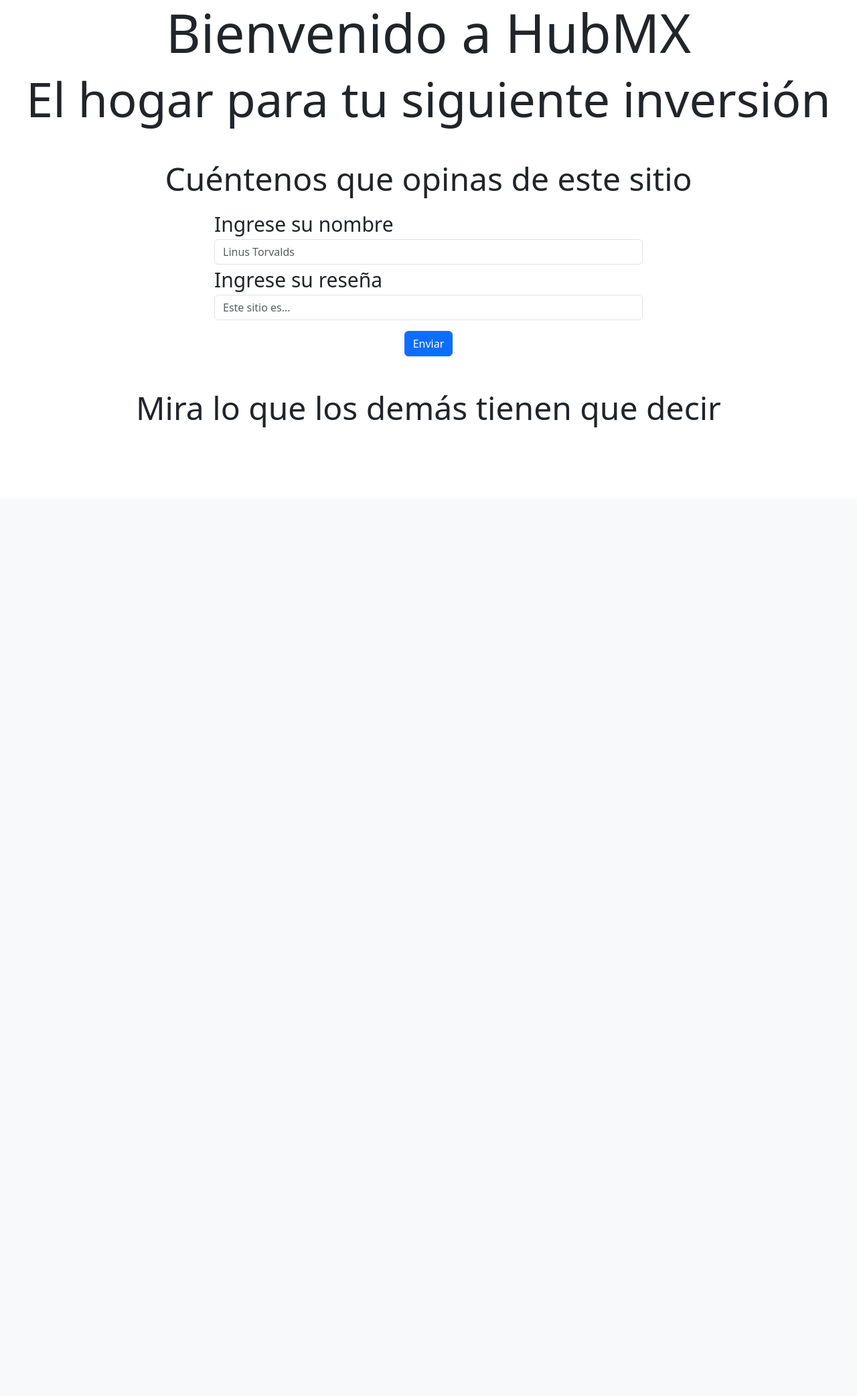
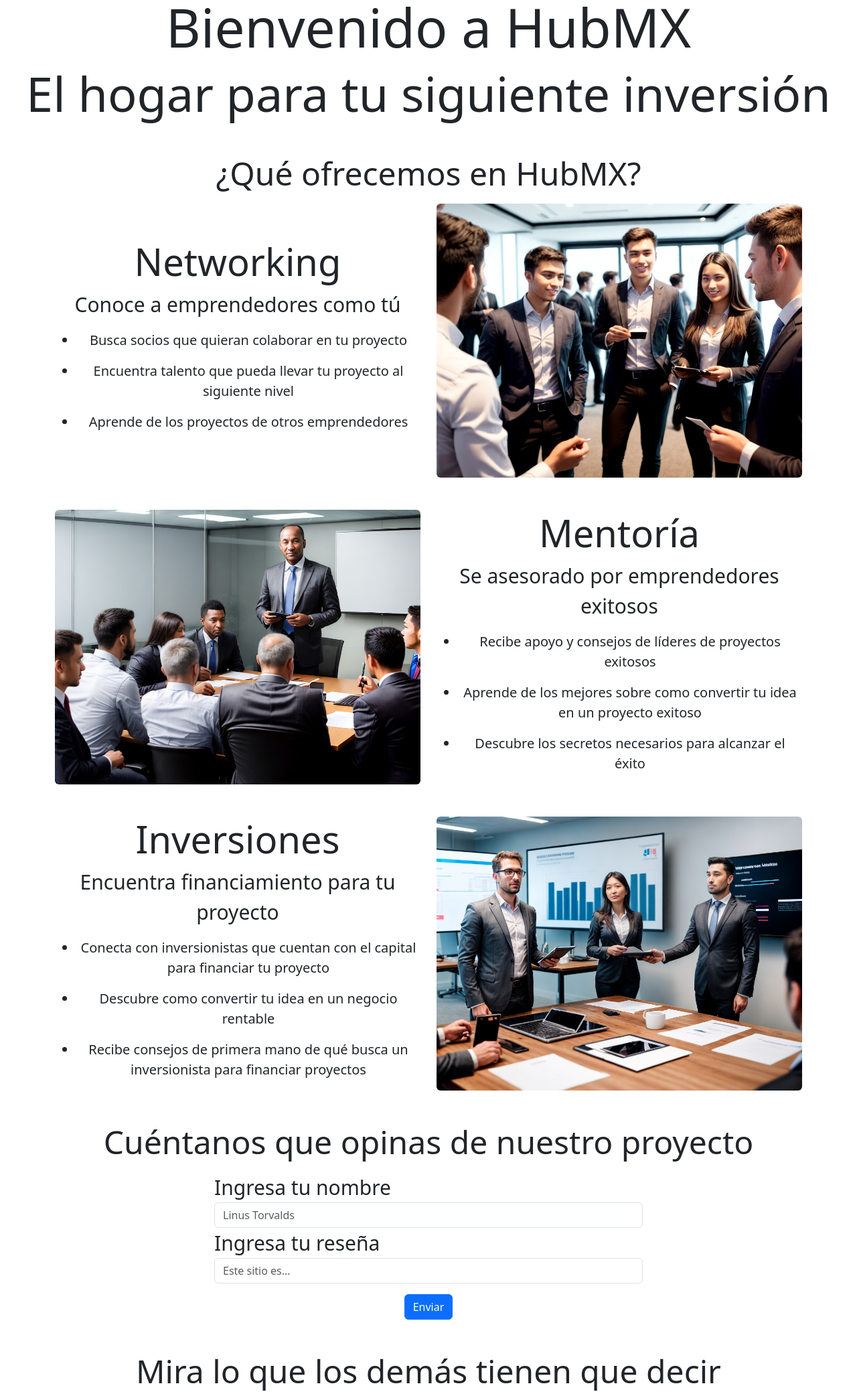
Before and after one commit to OscarF17/hubmx, a Flask app: page / in a window 1280 px wide. Shown: the part 56-2140 px from the top of the page at 67% size. Before the commit the page ends 694 px from the top, so only its background shows below. Run offline with Flask 3, Linux system fonts and the light colour scheme; some libraries are stand-ins or nearby versions.

Commit message:
update landing page
added images and text to the main section of the index

```diff
--- a/app.py
+++ b/app.py
@@ -9,9 +9,9 @@
 import numpy as np
 
 app = Flask(__name__)
-
 mysql = MySQL(app)
 
+# Configuración de la base de datos
 app.config['MYSQL_USER'] = 'usr'
 app.config['MYSQL_PASSWORD'] = '123'
 app.config['MYSQL_HOST'] = 'localhost'
@@ -22,7 +22,6 @@
 
 # Modelo para predecir stocks
 modelo = load_model('modelo.h5')
-print('hello world')
 
 @app.route('/')
 def index():
@@ -45,19 +44,16 @@
     cursor.close()
     return redirect('/')
 
-
-@app.route('/model')
-def model():
-    return render_template('model.html')
-
+# Desplegar gráfica de predicción de la empresa
 @app.route('/predict', methods=['GET'])
 def predict():
-    company = request.args.get('company')
+    company = request.args.get('company', 'none')
+    if company == 'none':
+        return redirect('/')
     show_future(company)
     return render_template('predict.html', company=company)
 
-
-
+# Llamar al modelo para obtener predicción de la compañía escogida
 def show_future(company, future_days=15):
   # Load data
   csv = "datos/" + company + "_2020_2023.csv"
@@ -117,7 +113,5 @@
   plt.legend()
   plt.savefig(f"static/img/{company}.png")
 
-
-
 if __name__ == '__main__':
     app.run(debug=True, host='0.0.0.0')
--- a/static/css/styles.css
+++ b/static/css/styles.css
@@ -29,3 +29,11 @@
 .label-text {
   font-size: 30px;
 }
+
+.feat-text {
+  font-size: 30px;
+}
+
+.list-text {
+  font-size: 20px;
+}
--- a/templates/index.html
+++ b/templates/index.html
@@ -15,7 +15,7 @@
 
   <body>
     <header>
-      <nav class="navbar navbar-expand-lg navbar-light bg-light">
+      <nav class="navbar navbar-expand-lg navbar-light bg-light fixed-top">
         <a class="navbar-brand mx-5" href="/">HubMX</a>
         <button
           class="navbar-toggler"
@@ -57,19 +57,106 @@
       </nav>
     </header>
 
-    <main>
+    <main class="mt-5">
       <h1 class="display-1 text-center">Bienvenido a HubMX</h1>
-      <h2 class="display-2 text-center">
+      <h2 class="display-2 text-center mb-5">
         El hogar para tu siguiente inversión
       </h2>
 
+      <h3 class="text-center display-5 mb-3">¿Qué ofrecemos en HubMX?</h3>
+      <div class="container">
+        <div class="row text-center mb-5">
+          <div class="col my-auto">
+            <h4 class="display-4">Networking</h4>
+            <p class="feat-text">Conoce a emprendedores como tú</p>
+            <ul class="list-text">
+              <li><p>Busca socios que quieran colaborar en tu proyecto</p></li>
+              <li>
+                <p>
+                  Encuentra talento que pueda llevar tu proyecto al siguiente
+                  nivel
+                </p>
+              </li>
+              <li><p>Aprende de los proyectos de otros emprendedores</p></li>
+            </ul>
+          </div>
+          <div class="col">
+            <img
+              style="width: 100%"
+              class="rounded"
+              src="/static/img/networking.jpg"
+              alt="networking"
+            />
+          </div>
+        </div>
+        <div class="row text-center mb-5">
+          <div class="col">
+            <img
+              style="width: 100%"
+              class="rounded"
+              src="/static/img/mentorship.jpg"
+              alt="mentorship"
+            />
+          </div>
+          <div class="col my-auto">
+            <h4 class="display-4">Mentoría</h4>
+            <p class="feat-text">Se asesorado por emprendedores exitosos</p>
+            <ul class="list-text">
+              <li>
+                <p>Recibe apoyo y consejos de líderes de proyectos exitosos</p>
+              </li>
+              <li>
+                <p>
+                  Aprende de los mejores sobre como convertir tu idea en un
+                  proyecto exitoso
+                </p>
+              </li>
+              <li>
+                <p>Descubre los secretos necesarios para alcanzar el éxito</p>
+              </li>
+            </ul>
+          </div>
+        </div>
+        <div class="row text-center">
+          <div class="col my-auto">
+            <h4 class="display-4">Inversiones</h4>
+            <p class="feat-text">Encuentra financiamiento para tu proyecto</p>
+            <ul class="list-text">
+              <li>
+                <p>
+                  Conecta con inversionistas que cuentan con el capital para
+                  financiar tu proyecto
+                </p>
+              </li>
+              <li>
+                <p>Descubre como convertir tu idea en un negocio rentable</p>
+              </li>
+              <li>
+                <p>
+                  Recibe consejos de primera mano de qué busca un inversionista
+                  para financiar proyectos
+                </p>
+              </li>
+            </ul>
+          </div>
+          <div class="col">
+            <img
+              style="width: 100%"
+              class="rounded"
+              src="/static/img/investing.jpg"
+              alt="investing"
+            />
+          </div>
+        </div>
+      </div>
+
       <h3 class="text-center display-5 mt-5">
-        Cuéntenos que opinas de este sitio
+        Cuéntanos que opinas de nuestro proyecto
       </h3>
 
       <form class="mx-auto w-50 mt-3" action="/insertReview" method="POST">
         <div class="form-group">
-          <label for="user" class="label-text">Ingrese su nombre</label>
+          <label for="user" class="label-text">Ingresa tu nombre</label>
           <input
             class="form-control"
             placeholder="Linus Torvalds"
@@ -79,7 +166,7 @@
           />
         </div>
         <div class="form-group">
-          <label for="text" class="label-text">Ingrese su reseña</label>
+          <label for="text" class="label-text">Ingresa tu reseña</label>
           <input
             class="form-control"
             placeholder="Este sitio es..."
--- a/templates/predict.html
+++ b/templates/predict.html
@@ -14,7 +14,7 @@
   </head>
   <body>
     <header>
-      <nav class="navbar navbar-expand-lg navbar-light bg-light">
+      <nav class="navbar navbar-expand-lg navbar-light bg-light fixed-top">
         <a class="navbar-brand mx-5" href="/">HubMX</a>
         <button
           class="navbar-toggler"
@@ -56,7 +56,7 @@
       </nav>
     </header>
 
-    <main>
+    <main class="mt-5">
       <h1 class="text-center display-1">Un vistazo al futuro</h1>
       <h2 class="text-center display-5">
         Gracias a la IA podemos predecir el futuro de las startups más
```
Also changed, not shown: templates/model.html (deleted, +0 -66 lines), static/img/investing.jpg (added), static/img/mentorship.jpg (added), static/img/networking.jpg (added).
